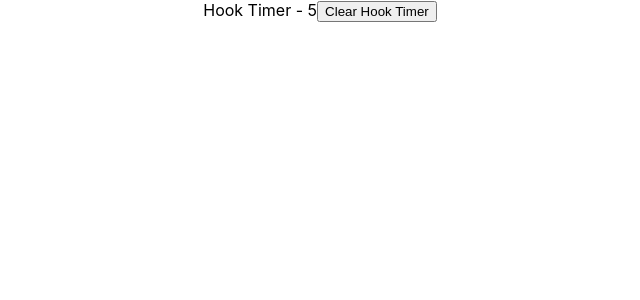
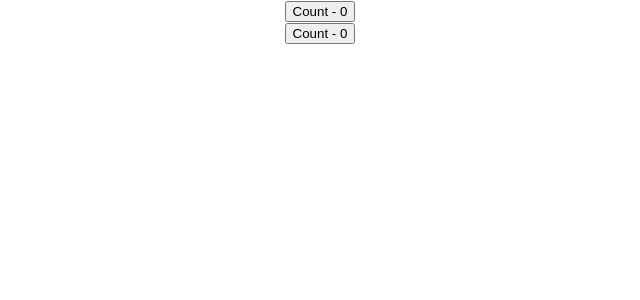
Before and after one commit to DebarunMitra/PlayWithReactHook, a React (Create React App) app in the folder hook-elements-and-implementations/: page / in a window 1280 px wide. Shown: the top 300 px of the page, without its empty margins (320-960 px from the left). Built offline with nearby package versions, Linux system fonts and the light colour scheme.

Commit message:
First custom hook

```diff
--- a/hook-elements-and-implementations/src/App.js
+++ b/hook-elements-and-implementations/src/App.js
@@ -36,6 +36,11 @@
 import Timer from './Components/useRef/Timer';
 
 
+import DocTitleOne from './Components/CustomHook/DocTitleOne';
+import DocTitleTwo from './Components/CustomHook/DocTitleTwo';
+
+
+
 // export const UserContext = React.createContext();
 // export const OtherContext = React.createContext();
 
@@ -68,7 +73,8 @@
 function App() {
   return (
     <div className="App">
-      <Timer />
+      <DocTitleOne />
+      <DocTitleTwo />
     </div>
   );
 }
--- /dev/null
+++ b/hook-elements-and-implementations/src/Components/CustomHook/DocTitleOne.js
@@ -0,0 +1,17 @@
+import React, {useState, useEffect} from 'react';
+import useDocumentTitle from './Hook/useDocumentTitle';
+
+
+function DocTitleOne() {
+
+    const [count, setCount] = useState(0);
+
+    useDocumentTitle(count);
+    return (
+        <div>
+            <button onClick={()=>setCount(count+1)}>Count - {count}</button>
+        </div>
+    );
+}
+
+export default DocTitleOne;
--- /dev/null
+++ b/hook-elements-and-implementations/src/Components/CustomHook/DocTitleTwo.js
@@ -0,0 +1,17 @@
+import React, { useState, useEffect } from 'react';
+import useDocumentTitle from './Hook/useDocumentTitle';
+
+
+function DocTitleTwo(props) {
+
+    const [count, setCount] = useState(0);
+
+       useDocumentTitle(count);
+    return (
+        <div>
+            <button onClick={() => setCount(count + 1)}>Count - {count}</button>
+        </div>
+    );
+}
+
+export default DocTitleTwo;
--- /dev/null
+++ b/hook-elements-and-implementations/src/Components/CustomHook/Hook/useDocumentTitle.js
@@ -0,0 +1,9 @@
+import {useEffect} from 'react';
+
+function useDocumentTitle(count) {
+    useEffect(() => {
+        document.title = `Count - ${count}`
+    }, [count])
+}
+
+export default useDocumentTitle;
```
